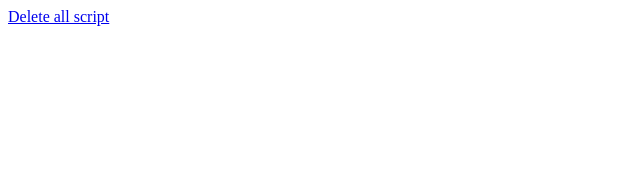
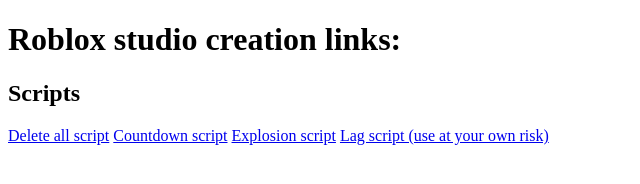
Before and after one commit to 5xdf/StudioCreationModule, a plain HTML site: page index.html in a window 1280 px wide. Shown: the whole page, without its empty margins (0-640 px from the left). Drawn offline with Linux system fonts and the light colour scheme.

Commit message:
Update index.html

```diff
--- a/index.html
+++ b/index.html
@@ -1,4 +1,9 @@
 <!DOCTYPE html>
 <html>
+  <h1>Roblox studio creation links:</h1>
+  <h2>Scripts</h2>
   <a href="https://github.com/PerplexDemon/StudioCreationModule/blob/main/DeleteAll.lua">Delete all script</a>
+  <a href="https://github.com/PerplexDemon/StudioCreationModule/blob/main/cowntdown.lua">Countdown script</a>
+  <a href="https://github.com/PerplexDemon/StudioCreationModule/blob/main/explosion.lua">Explosion script</a>
+  <a href="https://github.com/PerplexDemon/StudioCreationModule/blob/main/lag.lua">Lag script (use at your own risk)</a>
 </html>
```
